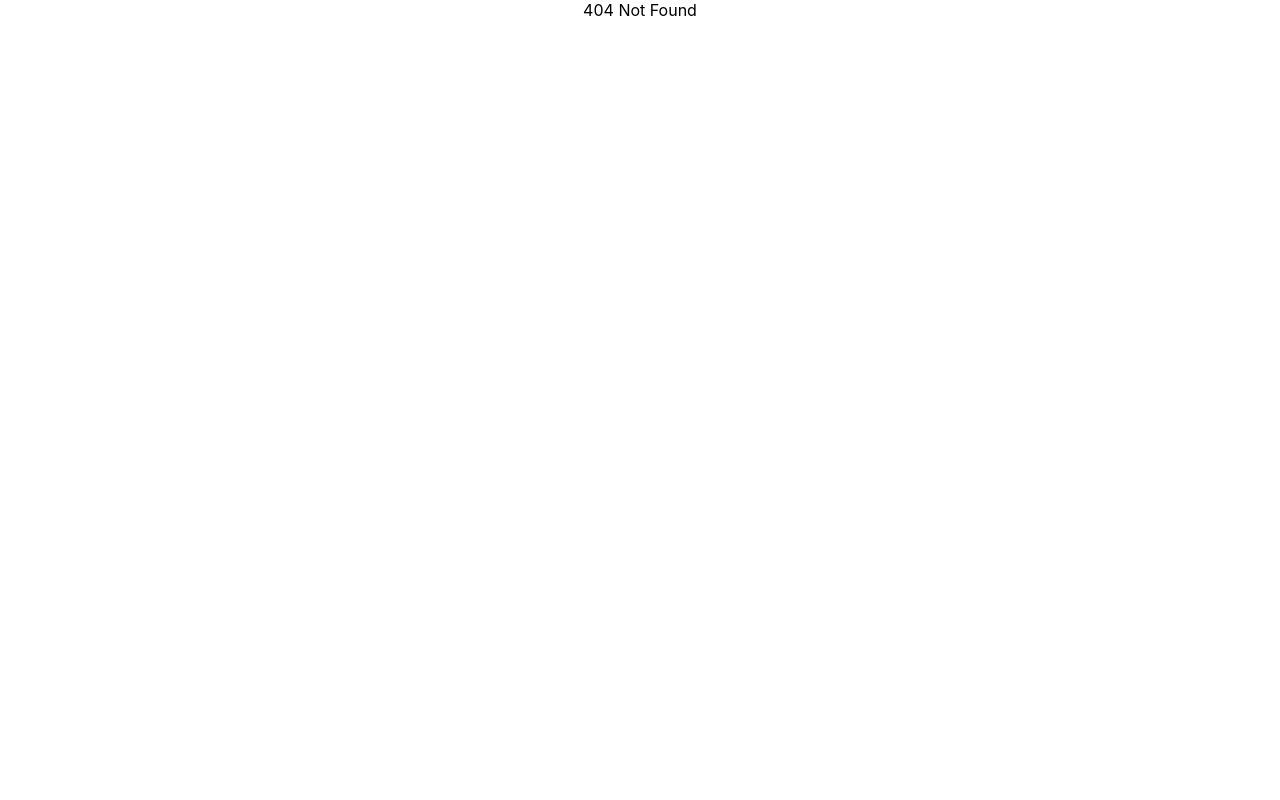
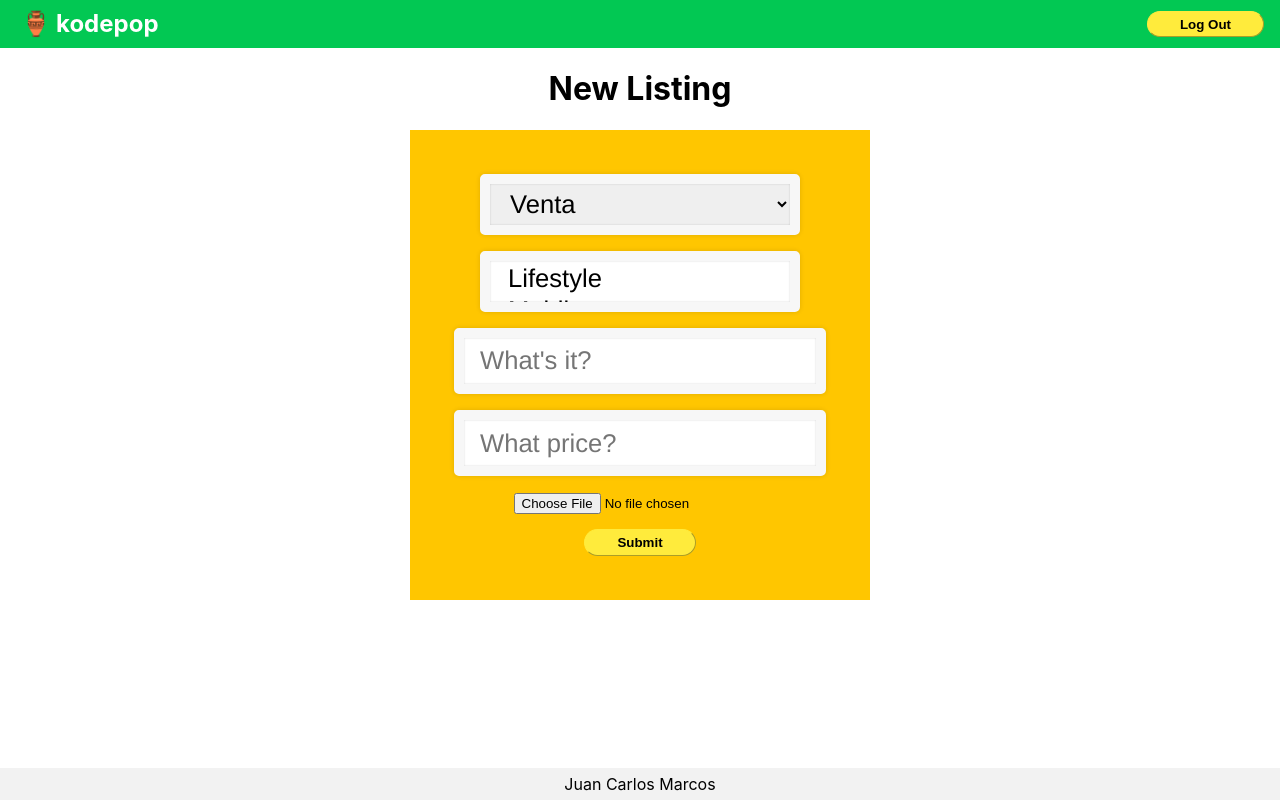
Before and after one commit to jcmpes/kodepop, a React (Create React App) app: page /new in a window 1280 px wide. Before the commit this address led to /404. Built offline with nearby package versions, Linux system fonts and the light colour scheme.

Commit message:
feat: Cramp new listing page inside Layout

```diff
--- a/src/App.js
+++ b/src/App.js
@@ -40,7 +40,7 @@ function App({ existingToken }) {
               <LoginPage onLogin={handleLogin} />
             }
           </Route>
-          <Route path="/new-listing" render={routerProps => <NewListingPage routerProps={routerProps}/>}/>
+          <Route path="/new" render={routerProps => <NewListingPage routerProps={routerProps}/>}/>
           <Route path="/listing/:id">
             {
               routerProps =>
--- a/src/components/ads/css/NewListingForm.module.css
+++ b/src/components/ads/css/NewListingForm.module.css
@@ -6,11 +6,12 @@
     flex-direction: column;
     justify-content: center;
     align-items: center;
-    padding: 20px;
+    padding: 60px 30px;
 }
 
 .new-listing-form {
     width: 100%;
+    padding: 1rem;
 
 }
 
--- a/src/components/ads/js/NewListingPage.js
+++ b/src/components/ads/js/NewListingPage.js
@@ -1,4 +1,5 @@
-import NewListingForm from './NewListingForm'
+import NewListingForm from './NewListingForm';
+import Layout from '../../layout'
 
 
 const NewListingPage = ({ routerProps }) => {
@@ -6,7 +7,9 @@ const NewListingPage = ({ routerProps }) => {
 
 
     return (
-        <NewListingForm routerProps={routerProps}></NewListingForm>
+        <Layout title={'New Listing'}>
+            <NewListingForm style={{ marginLeft: 'auto' }} routerProps={routerProps}></NewListingForm>
+        </Layout>
     )
 }
 
--- a/src/components/layout/css/Layout.css
+++ b/src/components/layout/css/Layout.css
@@ -1,5 +1,7 @@
 .content {
     padding: 0 20px;
+    display: flex;
+    justify-content: center;
 }
 
 .footer {
```
